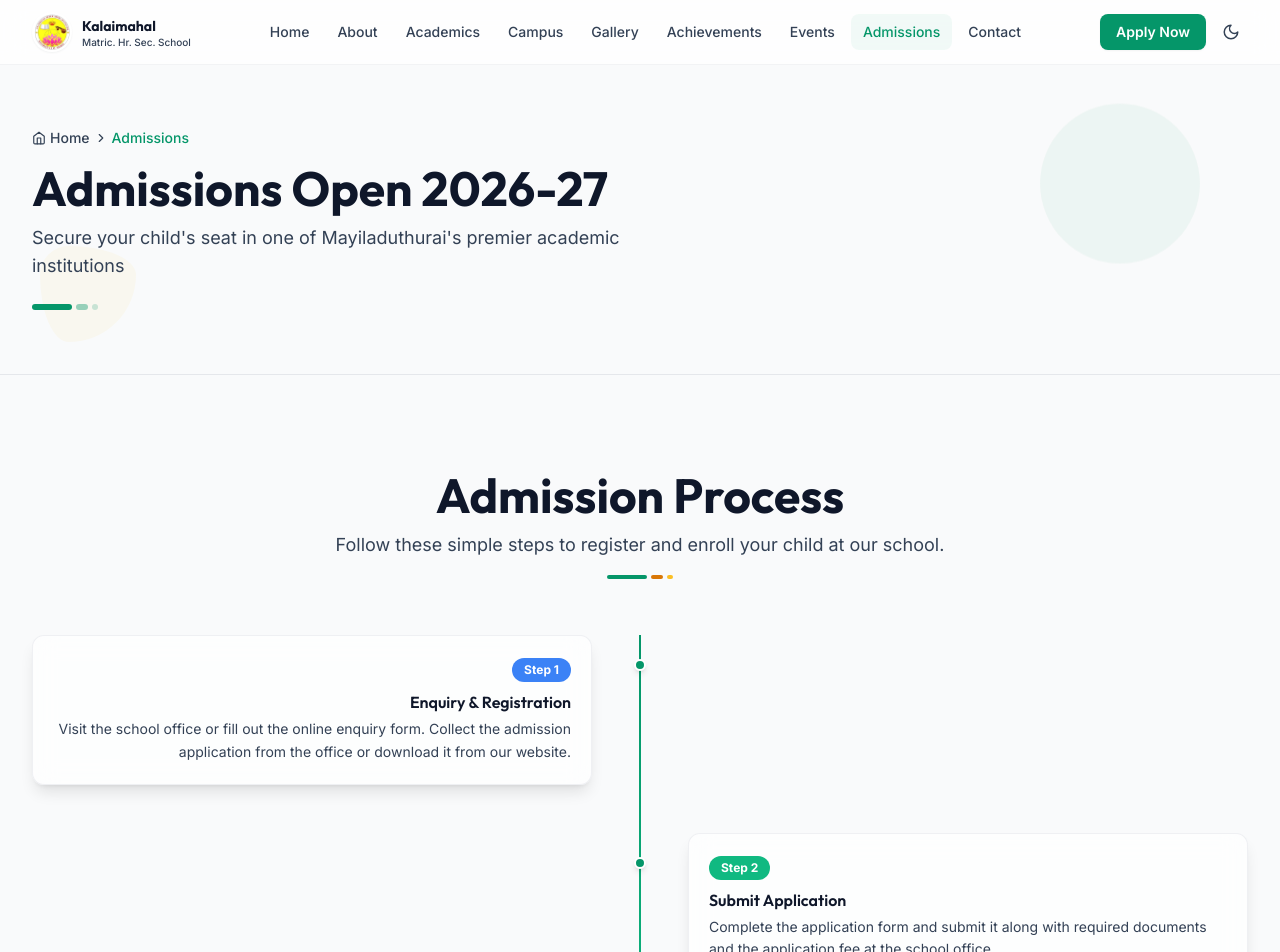
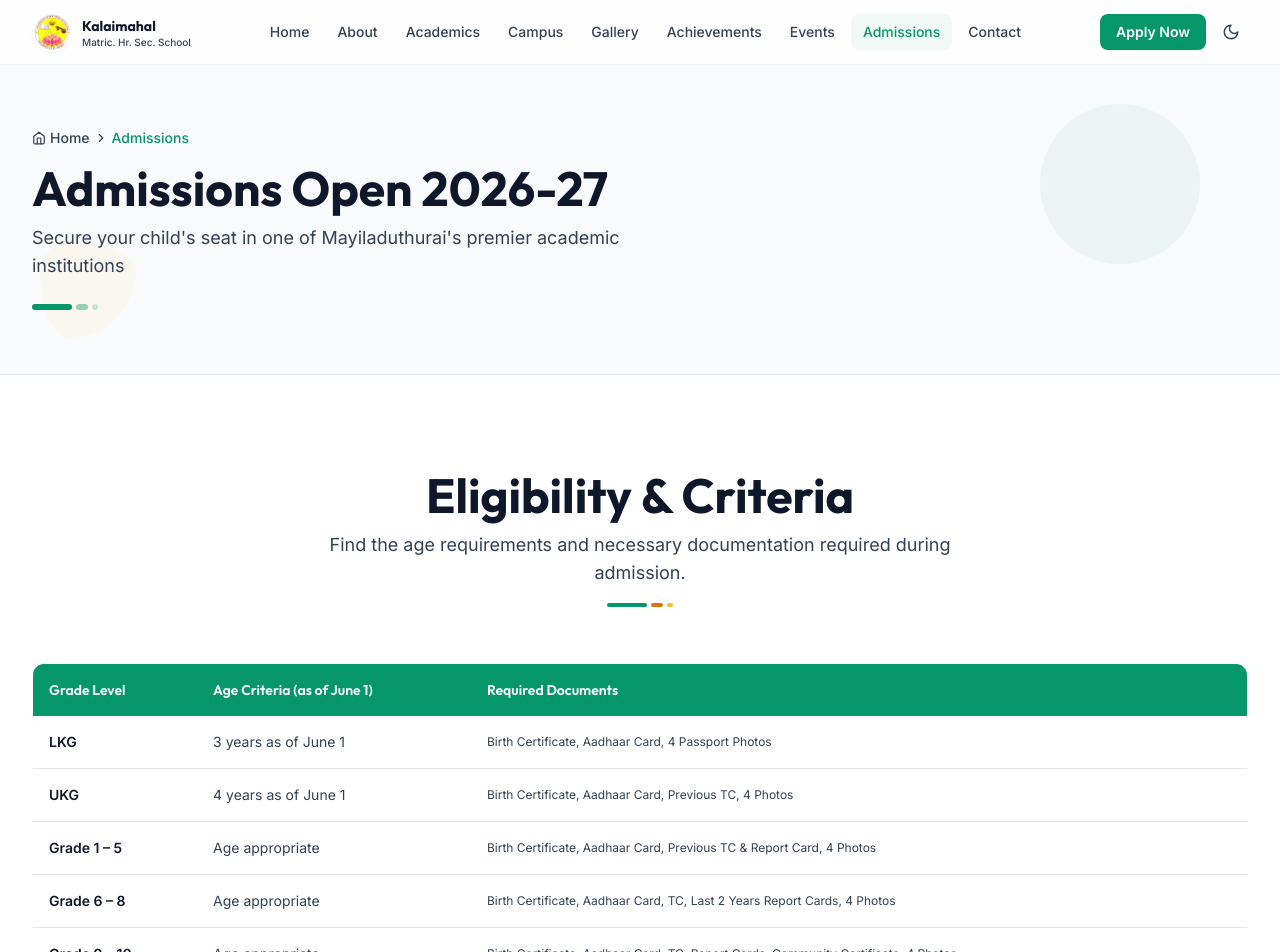
Before and after one commit to somnathr1332/kalaimahal_School, a React (Vite) app: page /admissions in a window 1280 px wide. Shown: the top 952 px of the page. Built offline with nearby package versions, Linux system fonts and the light colour scheme.

Commit message:
feat: add admissions page with eligibility, fee structure, and scholarship information

```diff
--- a/src/pages/Admissions.jsx
+++ b/src/pages/Admissions.jsx
@@ -4,7 +4,7 @@ import { motion } from 'framer-motion';
 import { ClipboardList, FileText, PenTool, MessageSquare, CheckCircle, Calendar, Download, ShieldCheck } from 'lucide-react';
 import PageBanner from '../components/layout/PageBanner';
 import SectionHeading from '../components/ui/SectionHeading';
-import Timeline from '../components/ui/Timeline';
+
 import admissionsData from '../data/admissions.json';
 import schoolInfo from '../data/schoolInfo.json';
 
@@ -30,17 +30,6 @@ export default function Admissions() {
         subtitle="Secure your child's seat in one of Mayiladuthurai's premier academic institutions"
         breadcrumbs={[{ label: 'Admissions' }]}
       />
-
-      {/* Process Flow */}
-      <section className="section-padding bg-background dark:bg-dark-bg">
-        <div className="section-container">
-          <SectionHeading
-            title="Admission Process"
-            subtitle="Follow these simple steps to register and enroll your child at our school."
-          />
-          <Timeline items={admissionsData.process} />
-        </div>
-      </section>
 
       {/* Eligibility & Documents */}
       <section className="section-padding bg-white dark:bg-dark-card/30">
```
